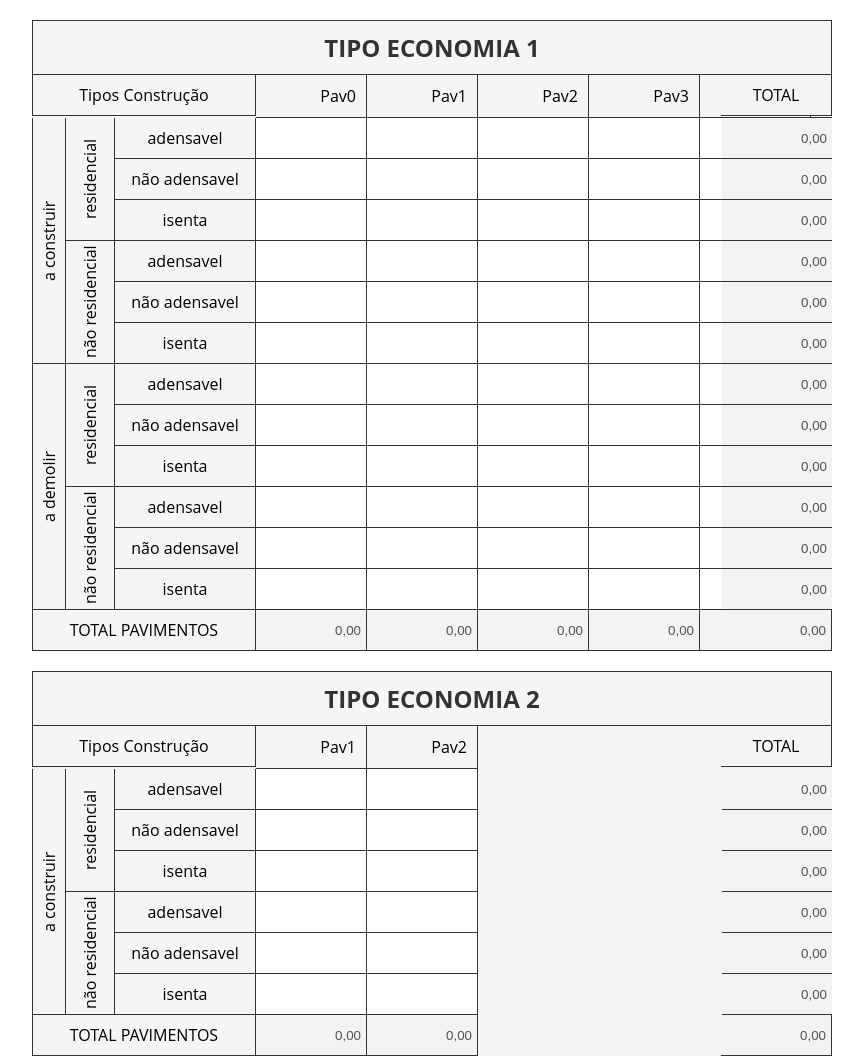
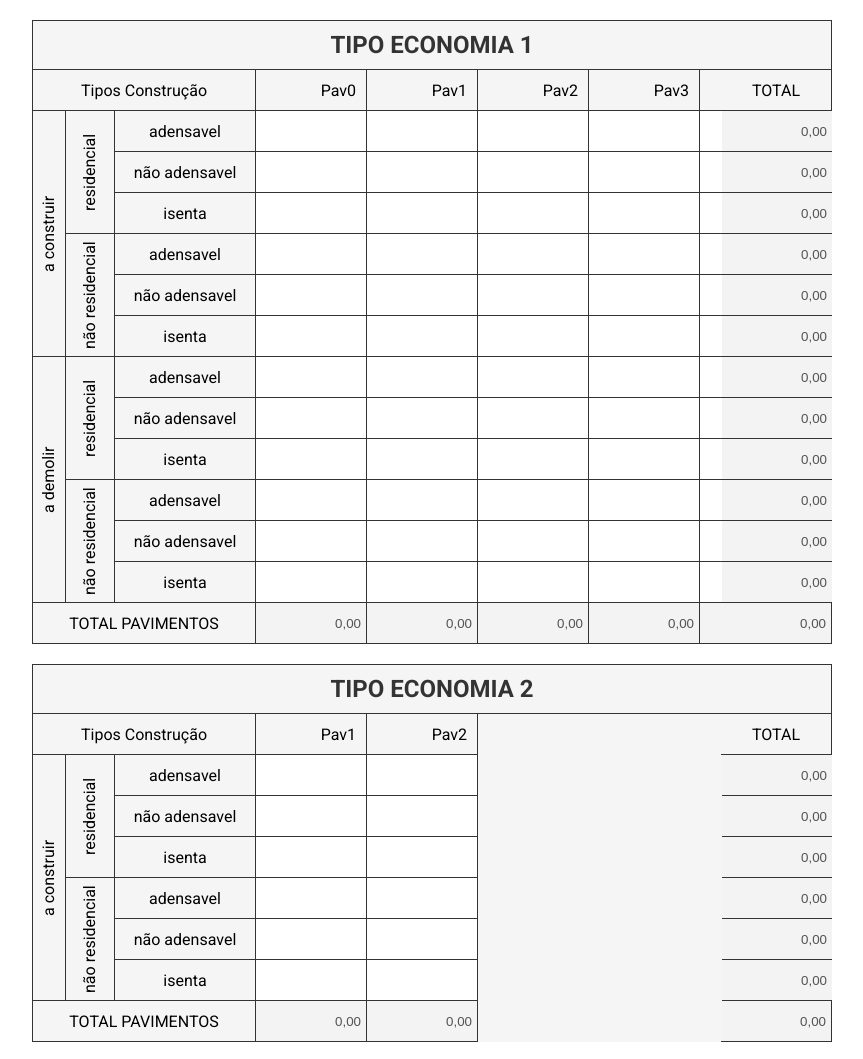
Before and after one commit to alexgv99/teste-grid, a website: page index1.html in a window 1280 px wide. Shown: the whole page, without its empty margins (208-1071 px from the left). Drawn offline with Linux system fonts and the light colour scheme.

Commit message:
Google Fonts

```diff
--- a/index1.html
+++ b/index1.html
@@ -5,6 +5,7 @@
 		<meta name="viewport" content="width=device-width, initial-scale=1.0">
 		<link rel="stylesheet" href="index1.css">
 		<title>Document</title>
+		<link href="https://fonts.googleapis.com/css2?family=Roboto:ital,wght@0,100;0,300;0,400;0,500;0,700;0,900;1,100;1,300;1,400;1,500;1,700;1,900&display=swap" rel="stylesheet">
 	</head>
 	<body>
 		<div class="economia">
--- a/index1.scss
+++ b/index1.scss
@@ -4,7 +4,7 @@
 	border: 0;
 }
 body {
-	font-family: "Open Sans", sans-serif;
+	font-family: "Roboto", "Open Sans", sans-serif;
 }
 html {
 	margin-left: auto;
```
Also changed, not shown: index1.css.
